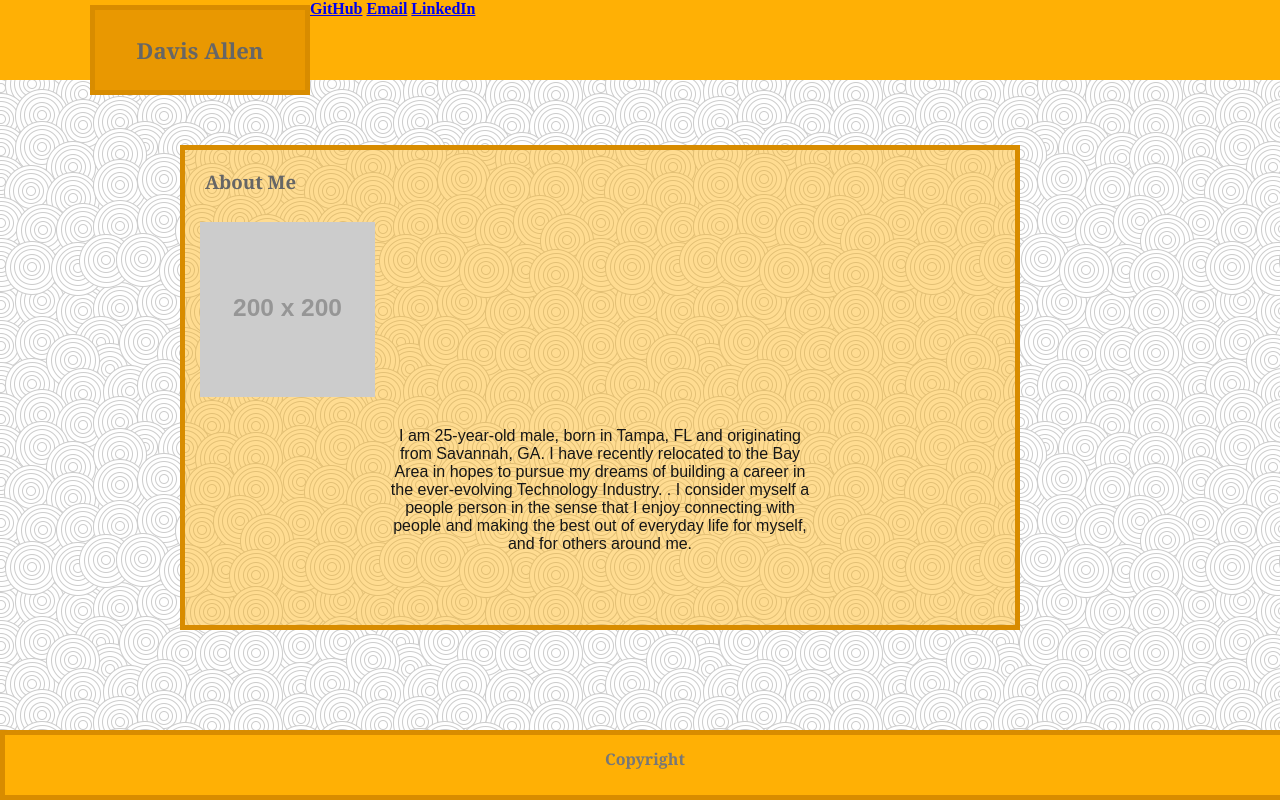
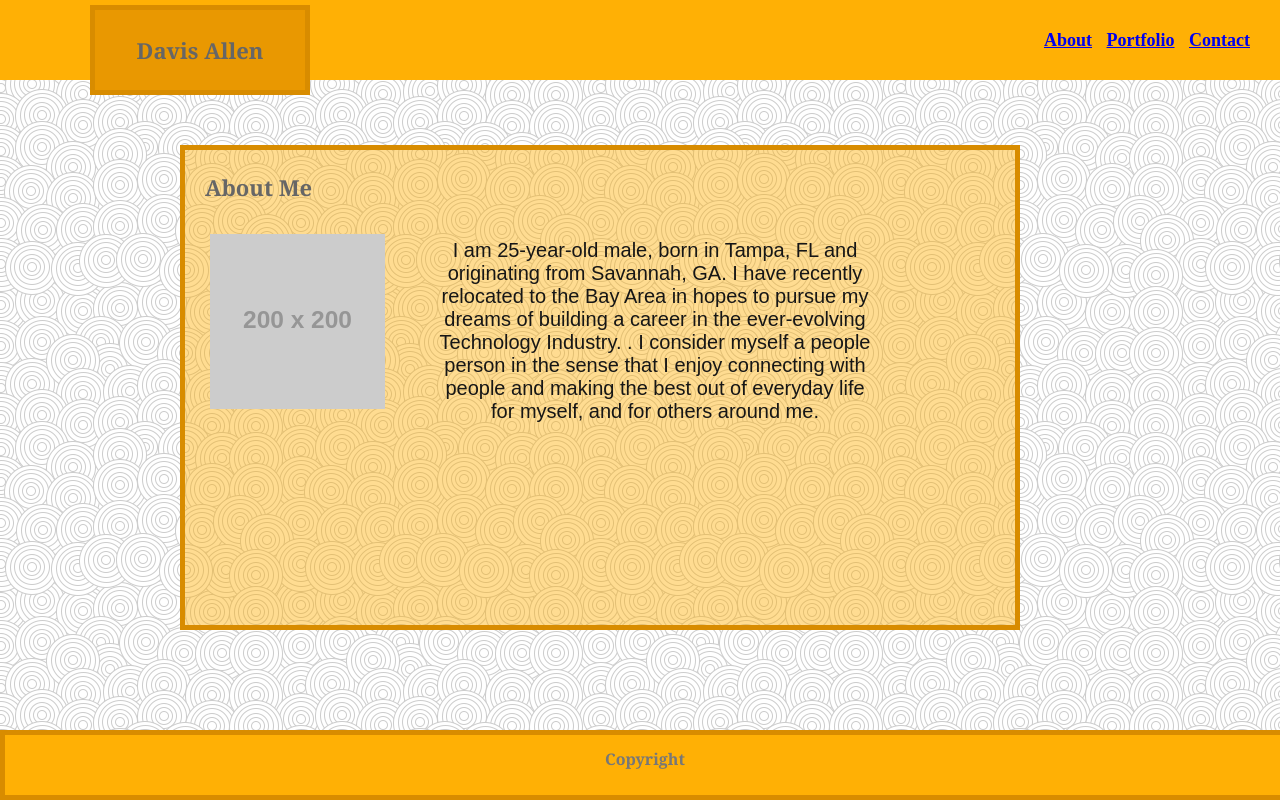
Before and after one commit to dvsalln/Basic-Portfolio, a plain HTML site: page index.html in a window 1280 px wide. Drawn offline with Linux system fonts and the light colour scheme; placeholder pictures from the web are drawn by us; a script that the page names is missing.

Commit message:
nav bar styling

```diff
--- a/assets/css/style.css
+++ b/assets/css/style.css
@@ -41,6 +41,21 @@ nav {
     margin-bottom: 0px;
 }
 
+ul {
+
+    text-align: right;
+    list-style-type: none;
+    margin: 0;
+    padding: 30px;
+    font-size: 18px;
+    word-spacing: 10px;
+    color: #777;
+}
+
+li {
+    display: inline-block;
+}
+
 section {
     border: 5px solid #d88c00;
     margin-right: 60px;
@@ -63,7 +78,7 @@ img {
     float: left;
     margin-top: 10px;
     margin-bottom: 20px;
-    margin-left: 15px;
+    margin-left: 25px;
     margin-right: 0px;
     height: 175px;
     width: 175px;
@@ -71,11 +86,11 @@ img {
 }
 
 p {
+    font-size: 20px;
     float: left;
-    margin-top: 10px;
-    margin-bottom: 600px;
-    margin-left: 200px;
-    margin-right: 200px;
+    margin-top: -190px;
+    margin-left: 250px;
+    margin-right: 140px;
     text-align: center;
     color: #161616;
     font-family: Arial, Helvetica, sans-serif;
@@ -97,6 +112,7 @@ h2 {
 }
 
 h3 {
+    font-size: 22px;
     margin-left: 20px;
     text-align: left;
     font-family: Georgia, 'Times New Roman', Times, serif;
--- a/index.html
+++ b/index.html
@@ -21,11 +21,14 @@
 
 <!--NAVIGATION BAR-->
     <nav>
+    <ul>
+     <li><a href="../Basic-Portfolio/index.html"><strong> About </strong></a></li>
 
-    <a href="https://github.com/stonedape1011"><strong>GitHub</strong></a>
-    <a href="mailto:davrogall@icloud.com"><strong>Email</strong></a>
-    <a href="https://www.linkedin.com/in/dvsalln/"><strong>LinkedIn</strong></a>
+     <li><a href="../Basic-Portfolio/portfolio.html"><strong> Portfolio </strong></a></li>
 
+     <li><a href="../Basic-Portfolio/contact.html"><strong> Contact </strong></a></li>
+
+     </ul>
     </nav>
 
 <!--ABOUT ME-->
@@ -36,13 +39,9 @@
 <img class="bio-image" src="https://placehold.it/200x200" alt="Davis Allen">
 
 <!-- PARAGRAPH -->
-        <article>
-            <p>
-                    I am 25-year-old male, born in Tampa, FL and originating from Savannah, GA. I have recently relocated to the Bay Area in hopes to pursue my dreams of building a career in the ever-evolving Technology Industry. . I consider myself a people person in the sense that I enjoy connecting with people and making the best out of everyday life for myself, and for others around me.
-
-
-            </p>
-        </article>
+        <p>
+          I am 25-year-old male, born in Tampa, FL and originating from Savannah, GA. I have recently relocated to the Bay Area in hopes to pursue my dreams of building a career in the ever-evolving Technology Industry. . I consider myself a people person in the sense that I enjoy connecting with people and making the best out of everyday life for myself, and for others around me.
+        </p>
     </section>
 
     <footer>
```
Also changed, not shown: contact.html (+10 -6 lines), portfolio.html (+12 -9 lines).
